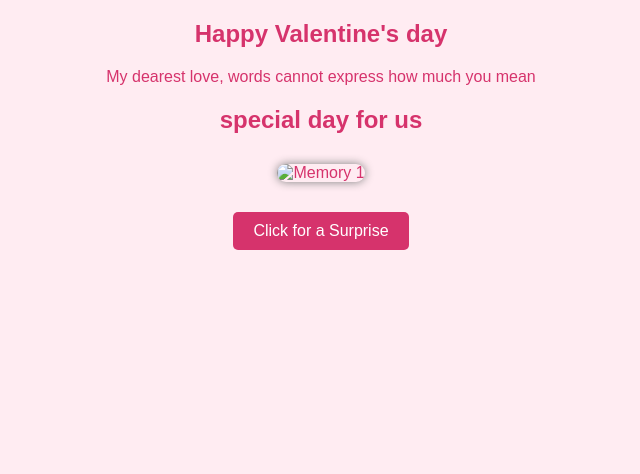
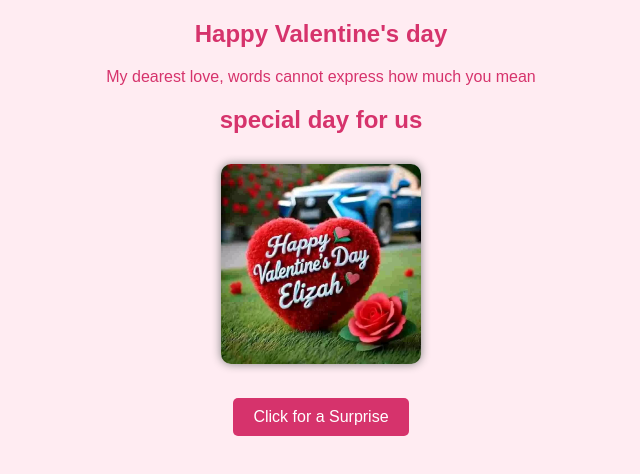
Before and after one commit to Felix121x/Love, a plain HTML site: page index.html in a window 1280 px wide. Both pictures are taken after a click on the element 640 px from the left and 222 px from the top of the page. Shown: the whole page, without its empty margins (319-959 px from the left). Drawn offline with Linux system fonts and the light colour scheme.

Commit message:
Update index.html

```diff
--- a/index.html
+++ b/index.html
@@ -20,7 +20,7 @@
 
         <h2>special day for us</h2>
         <div class="gallery">
-            <img src="images/photo1.jpg" alt="Memory 1">
+            <img src="images/IMG-20250214-WA0000.jpg" alt="Memory 1">
         </div>
 
         <button onclick="openLovePage()">Click for a Surprise</button>
```
